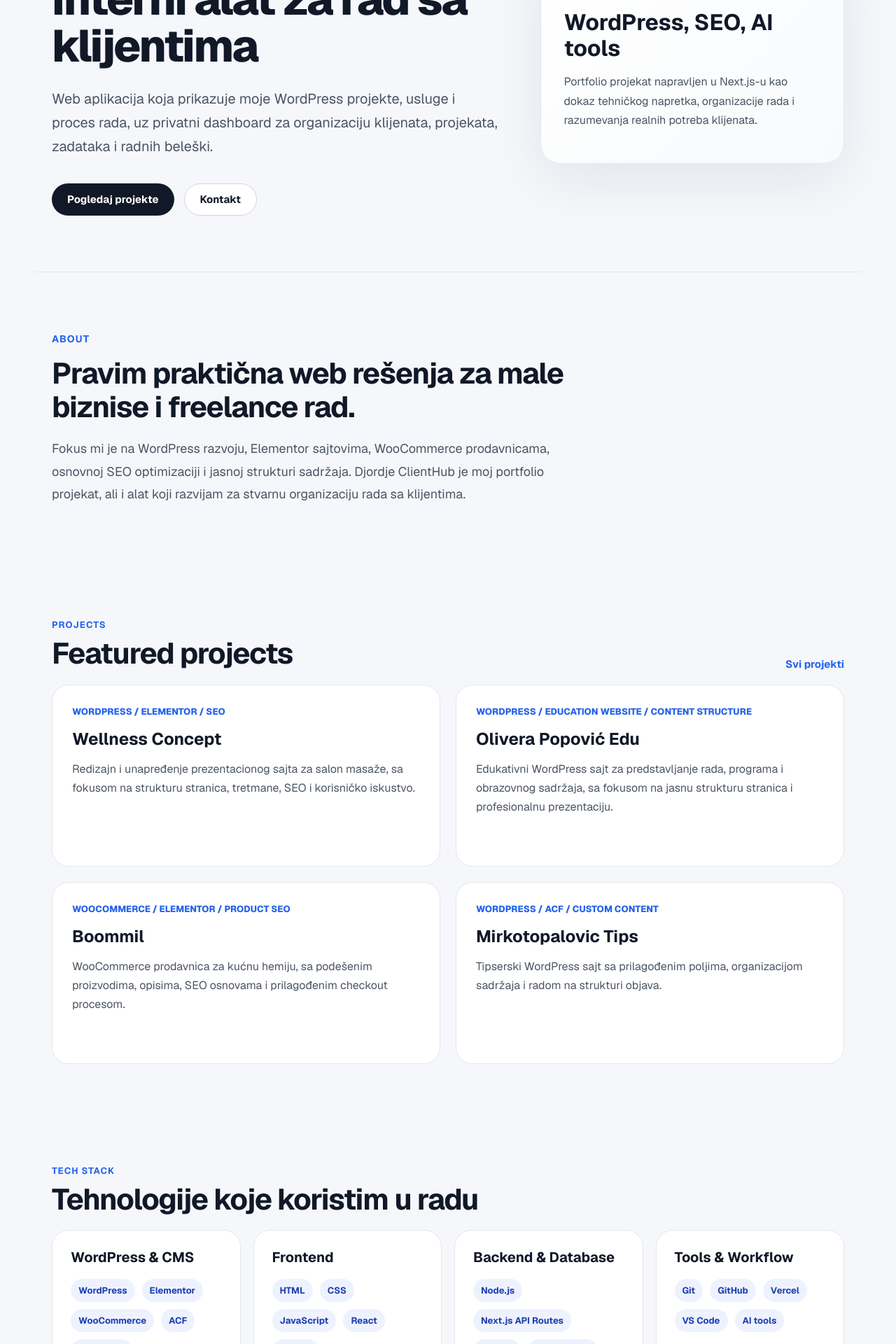
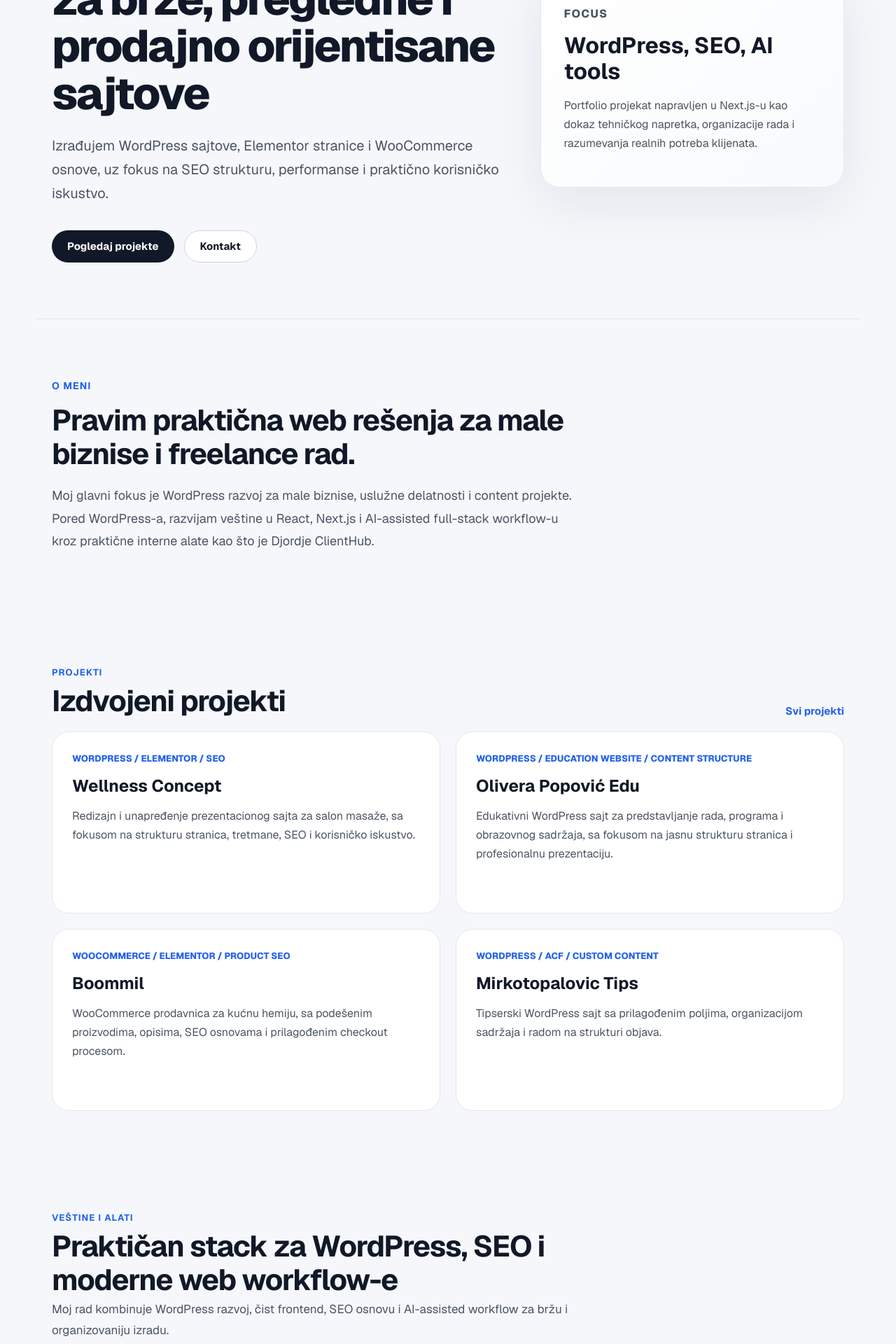
Before and after one commit to Cumbaric/djordje-clienthub, a Next.js app: page /sr in a window 1280 px wide. Shown: the part 320-2240 px from the top of the page at 70% size. Built offline with nearby package versions, Linux system fonts and the light colour scheme.

Commit message:
Use bilingual positioning and tech stack on home pages

```diff
--- a/src/app/(public)/page.module.css
+++ b/src/app/(public)/page.module.css
@@ -150,6 +150,14 @@
   color: #4b5563;
   font-size: 18px;
   line-height: 1.8;
+}
+
+.sectionDescription {
+  max-width: 760px;
+  margin: -16px 0 32px;
+  color: #4b5563;
+  font-size: 17px;
+  line-height: 1.75;
 }
 
 .sectionHeader {
--- a/src/app/sr/page.js
+++ b/src/app/sr/page.js
@@ -3,8 +3,12 @@ import SectionHeader from "@/components/SectionHeader";
 import CTASection from "@/components/CTASection";
 import { featuredProjects } from "@/data/projects";
 import { serviceLabels } from "@/data/services";
-import { techStack } from "@/data/techStack";
+import { techStackContent } from "@/data/techStack";
+import { positioning } from "@/data/positioning";
 import styles from "../(public)/page.module.css";
+
+const pos = positioning.sr;
+const tech = techStackContent.sr;
 
 export default function Home() {
   return (
@@ -13,13 +17,9 @@ export default function Home() {
         <div className={styles.heroContent}>
           <p className={styles.eyebrow}>Djordje ClientHub</p>
 
-          <h1>WordPress portfolio i interni alat za rad sa klijentima</h1>
+          <h1>{pos.headline}</h1>
 
-          <p className={styles.description}>
-            Web aplikacija koja prikazuje moje WordPress projekte, usluge i
-            proces rada, uz privatni dashboard za organizaciju klijenata,
-            projekata, zadataka i radnih beleški.
-          </p>
+          <p className={styles.description}>{pos.shortDescription}</p>
 
           <div className={styles.heroActions}>
             <Link href="/sr/projekti" className={styles.primaryButton}>
@@ -43,20 +43,15 @@ export default function Home() {
       </section>
 
       <section className={styles.introSection}>
-        <p className={styles.sectionLabel}>About</p>
+        <p className={styles.sectionLabel}>O meni</p>
         <h2>Pravim praktična web rešenja za male biznise i freelance rad.</h2>
-        <p>
-          Fokus mi je na WordPress razvoju, Elementor sajtovima, WooCommerce
-          prodavnicama, osnovnoj SEO optimizaciji i jasnoj strukturi sadržaja.
-          Djordje ClientHub je moj portfolio projekat, ali i alat koji razvijam
-          za stvarnu organizaciju rada sa klijentima.
-        </p>
+        <p>{pos.extendedDescription}</p>
       </section>
 
       <section className={styles.section}>
         <SectionHeader
-          label="Projects"
-          title="Featured projects"
+          label="Projekti"
+          title="Izdvojeni projekti"
           link={{ href: "/sr/projekti", text: "Svi projekti" }}
         />
 
@@ -77,17 +72,18 @@ export default function Home() {
 
       <section className={styles.section}>
         <SectionHeader
-          label="Tech Stack"
-          title="Tehnologije koje koristim u radu"
+          label={tech.eyebrow}
+          title={tech.title}
         />
+        <p className={styles.sectionDescription}>{tech.description}</p>
 
         <div className={styles.techGrid}>
-          {techStack.map((stack) => (
-            <article key={stack.group} className={styles.techCard}>
-              <h3>{stack.group}</h3>
+          {tech.groups.map((group) => (
+            <article key={group.title} className={styles.techCard}>
+              <h3>{group.title}</h3>
 
               <div className={styles.techItems}>
-                {stack.items.map((item) => (
+                {group.items.map((item) => (
                   <span key={item}>{item}</span>
                 ))}
               </div>
@@ -98,7 +94,7 @@ export default function Home() {
 
       <section className={styles.section}>
         <SectionHeader
-          label="Services"
+          label="Usluge"
           title="Usluge koje mogu da ponudim klijentima"
           link={{ href: "/sr/usluge", text: "Detaljnije" }}
         />
@@ -113,7 +109,7 @@ export default function Home() {
       </section>
 
       <CTASection
-        eyebrow="Contact"
+        eyebrow="Kontakt"
         title="Imaš WordPress projekat koji treba srediti ili razviti?"
         action={{ href: "/sr/kontakt", text: "Kontaktiraj me" }}
       >
```
Also changed, not shown: src/app/en/page.js (+16 -20 lines).
